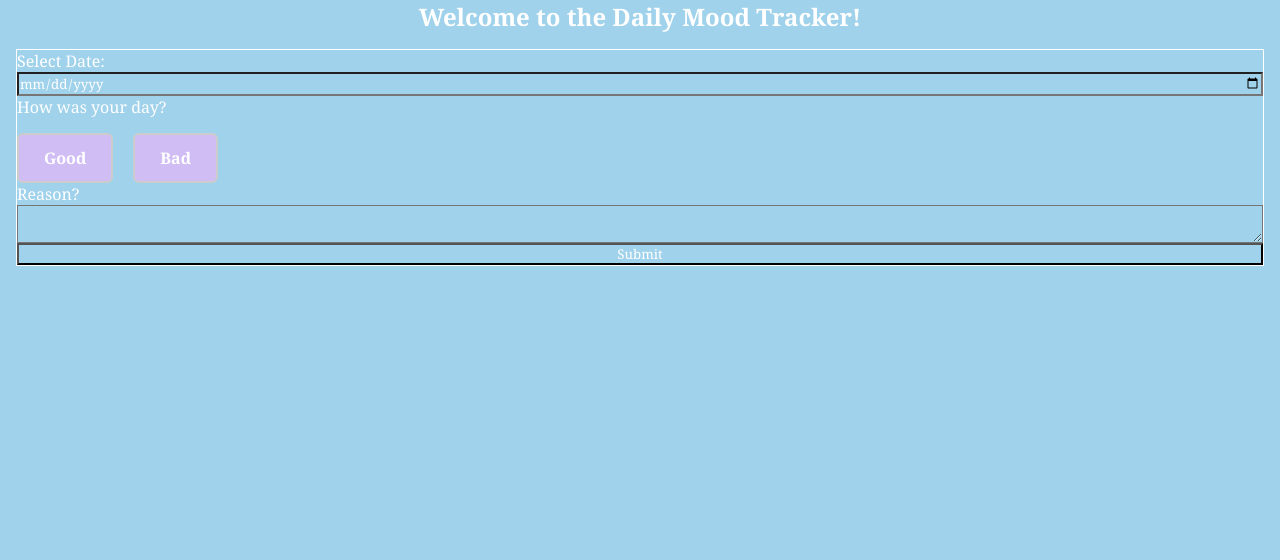
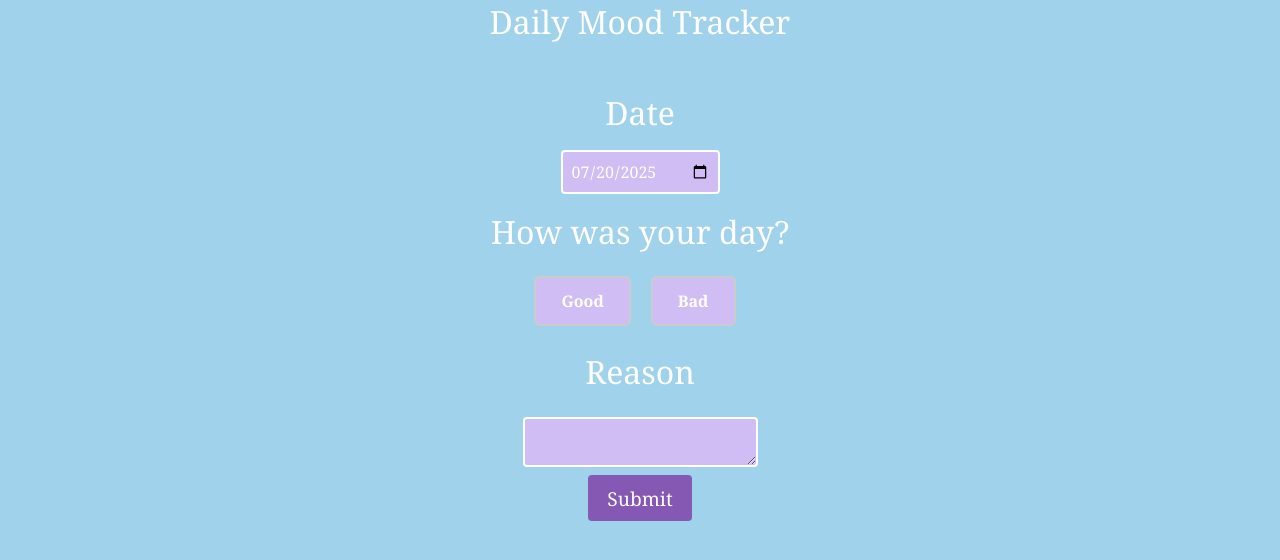
Before and after one commit to tomgre90/dailymood, a Flask app: page / in a window 1280 px wide. Shown: the top 560 px of the page. Run offline with Flask 3, Linux system fonts and the light colour scheme.

Commit message:
Implement code changes to enhance functionality and improve performance

```diff
--- a/app.py
+++ b/app.py
@@ -2,7 +2,7 @@
 from flask import Flask, render_template, redirect, request, flash
 import requests
 import os
-import datetime
+from datetime import date
 
 app = Flask(__name__)
 
@@ -25,13 +25,12 @@ def index():
         else:
             flash("Something went wrong. Please try again.")
 
+
+
         return redirect("/")
-        # Get the current date and time
-    current_datetime = datetime.datetime.now()
 
-    # Format the datetime object into a string
-    current_date_formatted = current_datetime.strftime("%Y-%m-%d")
-    return render_template('index.html', current_date = current_date_formatted)
+    today = date.today().isoformat()  # 'YYYY-MM-DD'
+    return render_template('index.html', current_date = today)
 
 @app.route('/after_submit')
 def after_submit():
--- a/static/styles.css
+++ b/static/styles.css
@@ -8,17 +8,53 @@
     }
 
 .main-title {
-      font-size: 1.5em;
+      font-size: 2em;
       margin-bottom: 0.5em;
       text-align: center;
+      /* Remove bold font weight */
+      font-weight: normal;
 
     }
 
 .question-form {
   display: flex;
+  justify-content: center;
+  align-items: center;
   flex-direction: column;
-  border: 1px solid;
-  margin: 1em
+  /*border: 1px solid;*/
+  margin: 2em;
+  padding: 1em;
+  gap: 0.5em;
+}
+
+.date-input {
+  display: flex;
+  flex-direction: column;
+  align-items: center;
+  margin-bottom: 0.5em;
+}
+
+.date-input p {
+  margin-bottom: 0.5em;
+  font-size: 2em;
+}
+
+.date-input input[type="date"] {
+  padding: 0.5em;
+  font-size: 1em;
+  border-radius: 4px;
+  border: 2px solid white;
+  /* calender icon white*/
+  background-color: #d0bdf4;
+  color: white;
+}
+
+.rating-title {
+  display: flex;
+  justify-content: center;
+  align-items: center;
+  margin-bottom: 0em;
+  font-size: 2em;
 }
 
 .rating-buttons{
@@ -33,8 +69,8 @@
 .rating-buttons p {
   margin-right: 15px;
   margin-top: 0;
-  margin-bottom: 5px;
-  font-size: 1.1em;
+  margin-bottom: 0px;
+  font-size: 2em;
 }
 
 /* Hide the actual radio input (der runde Button verschwindet)*/
@@ -75,24 +111,98 @@
   box-shadow: 0 2px 5px rgba(0,0,0,0.2)
 }
 
+.reason-input {
+  display: flex;
+  flex-wrap: wrap;
+  flex-direction: column;
+  align-items: center;
+  margin-top: 1em;
+  /* below each other */
+  gap: 0.5em;
+}
+
+.reason-input p {
+  margin-bottom: 0.5em;
+  font-size: 2em;
+}
+
+.reason-input textarea {
+  width: 100%;
+  height: 50px;
+  padding: 0.5em;
+  font-size: 1em;
+  border-radius: 4px;
+  border: 2px solid white;
+  background-color: #d0bdf4;
+  color: white;
+}
+
+.submit-btn {
+  padding: 0.5em 1em;
+  font-size: 1.2em;
+  border-radius: 4px;
+  border: none;
+  background-color: #8458B3;
+  color: white;
+  cursor: pointer;
+  transition: background-color 0.3s ease, color 0.3s ease;
+}
+
 #popup {
   display: none;
   position: fixed;
   top: 0; left: 0;
   width: 100%; height: 100%;
-      background: rgba(0,0,0,0.5);
+  background: rgba(0, 0, 0, 0.5);
   justify-content: center;
   align-items: center;
+  z-index: 1000;
+  padding: 1em;
 }
 
 #popup-content {
-      background: white;
-      padding: 2em;
-      border-radius: 8px;
+  background-color: #d0bdf4;
+  color: white;
+  padding: 2em 1.5em;
+  border-radius: 12px;
   text-align: center;
+  max-width: 90%;
+  width: 400px;
+  box-shadow: 0 4px 10px rgba(0, 0, 0, 0.2);
+  animation: fadeIn 0.3s ease-out;
+}
+
+#popup-content p {
+  font-size: 1.2em;
+  margin-bottom: 1em;
 }
 
 #popup button {
-      margin-top: 1em;
-      padding: 0.5em 1em;
+  padding: 0.5em 1.2em;
+  font-size: 1em;
+  border-radius: 6px;
+  border: none;
+  background-color: #8458B3;
+  color: white;
+  cursor: pointer;
+  transition: background-color 0.3s ease;
 }
+
+#popup button:hover {
+  background-color: #6a3b8e;
+}
+
+@keyframes fadeIn {
+  from { opacity: 0; transform: translateY(-10px); }
+  to { opacity: 1; transform: translateY(0); }
+}
+
+@media (max-width: 480px) {
+  #popup-content {
+    padding: 1.5em 1em;
+  }
+
+  #popup button {
+    width: 100%;
+  }
+}
--- a/templates/index.html
+++ b/templates/index.html
@@ -7,12 +7,13 @@
     <title >Daily Mood Tracker</title>
 </head>
 <body>
-    <h1 class="main-title">Welcome to the Daily Mood Tracker!</h1>
+    <h1 class="main-title">Daily Mood Tracker</h1>
 
     <form method="POST" action="/" class = "question-form">
-        <label for="date">Select Date:</label>
-        <input type="date" id="date" name="date" required>
-
+        <div class = "date-input">
+        <p for="date">Date</p>
+        <input type="date" id="date" name="date"  value = "{{ current_date }}" required>
+        </div>
         <div class = "rating-title">
         <p> How was your day? </p>
         </div>
@@ -22,9 +23,11 @@
         <input type="radio" id="bad" name="mood" value = "bad" required>
         <label for = "bad">Bad</label><br>
         </div>
-        <label for="reason">Reason?</label>
+        <div class = "reason-input">
+        <p for="reason">Reason</p>
         <textarea id="reason" name="reason"></textarea>
-        <button type="submit" value="Submit">Submit</button>
+        </div>
+        <button type="submit" value="Submit" class = "submit-btn">Submit</button>
     </form>
     {% set flash_list = get_flashed_messages() %}
     {% set flash_msg = flash_list[0] if flash_list else '' %}
```
Also changed, not shown: images/calendar_icon.png (added), images/ryan-kim-ADvoB9pDkow-unsplash.jpg (added). Lines whose indentation alone changed are shown as unchanged.
